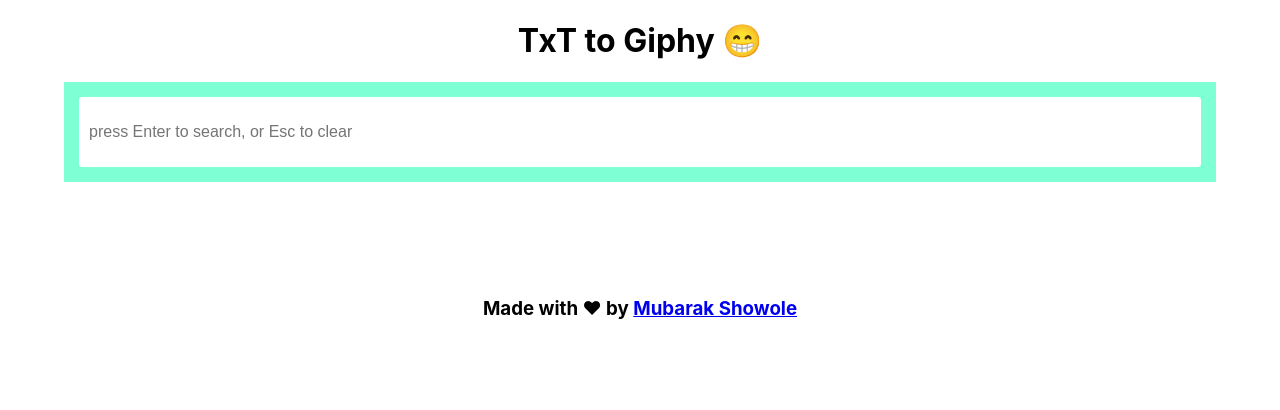
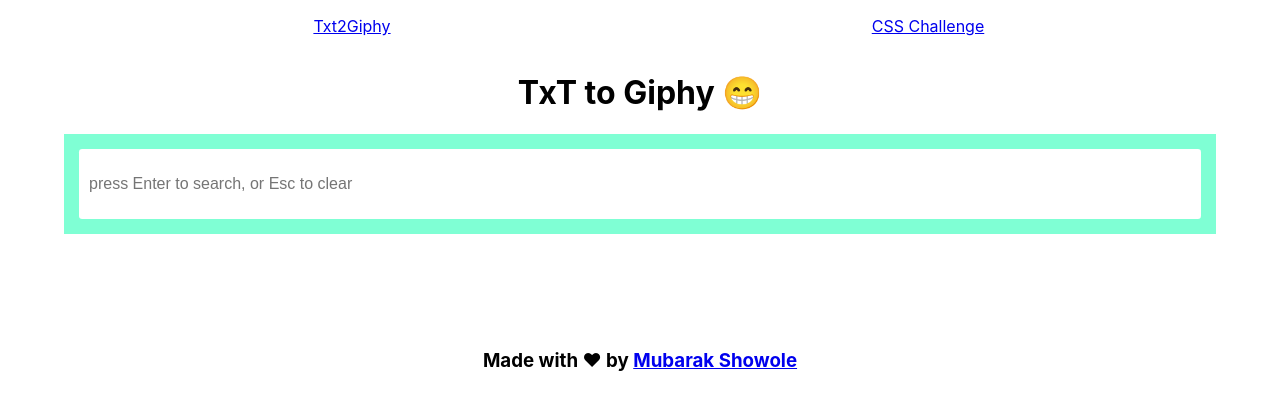
Before and after one commit to mubarakshow/text-to-giphy, a React (Create React App) app: page / in a window 1280 px wide. Shown: the top 410 px of the page. Built offline with nearby package versions, Linux system fonts and the light colour scheme.

Commit message:
improved ux and minor changes

```diff
--- a/src/App.js
+++ b/src/App.js
@@ -1,16 +1,34 @@
 import React from "react";
 import "./App.scss";
-import Home from './pages/home'
-import CSS_PAGE from './pages/css-challenge'
-import { Route, Switch } from "react-router-dom";
+import Home from "./pages/home";
+import CSS_PAGE from "./pages/css-challenge";
+import { Link, Route, Switch } from "react-router-dom";
 
 function App() {
   return (
-    <Switch>
-      <Route exact path="/" component={Home}></Route>
-      <Route exact path="/css-challenge" component={CSS_PAGE}></Route>
-    </Switch>
-  )
+    <div className="App">
+      <header className="nav">
+        <Link to="/">Txt2Giphy</Link>
+        <Link to="/css-challenge">CSS Challenge</Link>
+      </header>
+      <Switch>
+        <Route exact path="/" component={Home}></Route>
+        <Route exact path="/css-challenge" component={CSS_PAGE}></Route>
+      </Switch>
+      <footer>
+          <h3>
+            Made with ❤ by{" "}
+            <a
+              href="https://github.com/mubarakshow/text-to-giphy"
+              target="_blank"
+              rel="noopener noreferrer"
+            >
+              Mubarak Showole
+            </a>
+          </h3>
+        </footer>
+    </div>
+  );
 }
 
 export default App;
--- a/src/App.scss
+++ b/src/App.scss
@@ -1,2 +1,8 @@
 .App {
+  text-align: center;
+  .nav {
+    padding: 1em 0;
+    display: grid;
+    grid-template-columns: repeat(2, 1fr);
+  }
 }
--- a/src/pages/css-challenge/index.js
+++ b/src/pages/css-challenge/index.js
@@ -16,6 +16,7 @@
 const CSS_PAGE = (props) => {
   return (
     <div className="Csspage">
+      <h1>CSS Challenge</h1>
       <div className="Csspage__container">
         {Alerts.map((alert) => (
           <SystemMessage
--- a/src/pages/css-challenge/style.scss
+++ b/src/pages/css-challenge/style.scss
@@ -1,16 +1,12 @@
 .Csspage {
   @import url("https://fonts.googleapis.com/css2?family=Nunito:wght@200;600;900&display=swap");
-  display: flex;
-  justify-content: center;
   font-family: "Nunito", sans-serif !important;
-  width: 100vw;
-  height: 100vh;
+  overflow: hidden;
   // background-color: darkorange;
   &__container {
     padding: 2em;
-    width: 1024px;
     display: grid;
-    grid-template-columns: repeat(auto-fill, minmax(250px, 1fr));
+    grid-template-columns: repeat(auto-fit, minmax(250px, 1fr));
     grid-gap: 1em;
   }
 }
--- a/src/pages/home/index.js
+++ b/src/pages/home/index.js
@@ -71,18 +71,6 @@
           )}
         </GifContainer>
       </div>
-      <footer>
-        <h3>
-          Made with ❤ by{" "}
-          <a
-            href="https://github.com/mubarakshow/text-to-giphy"
-            target="_blank"
-            rel="noopener noreferrer"
-          >
-            Mubarak Showole
-          </a>
-        </h3>
-      </footer>
     </div>
   );
 };
```
